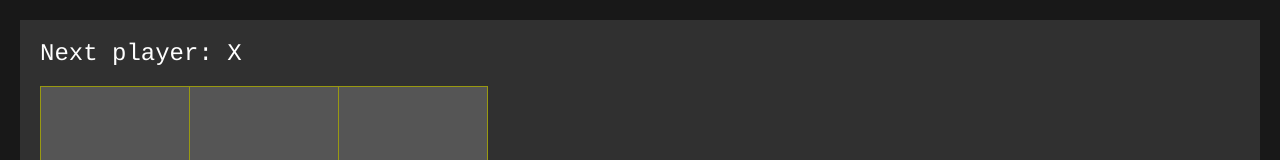
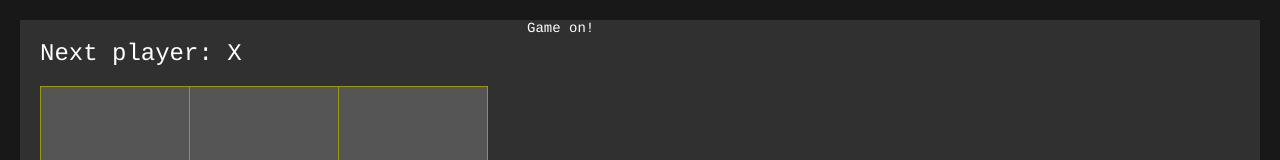
Before and after one commit to dougpagani/react-vignettes, a React (Create React App) app: page / in a window 1280 px wide. Shown: the top 160 px of the page. Built offline with nearby package versions, Linux system fonts and the light colour scheme.

Commit message:
Add win-condition plumbing

```diff
--- a/src/tic-tac-toe-from-react-tutorial.js
+++ b/src/tic-tac-toe-from-react-tutorial.js
@@ -15,9 +15,12 @@
 // - add a useUILock() -- [ bool, lockUI, unlockUI ]
 // - build a maze game, add depth-first & breadth-first search
 // - add responsive design for tic-tac-toe, 3 sizes of squares
+// - add button effect for pressing
+// - add dark-mode toggle
+// - custom hooks refactor
 
 import './tic-tac-toe-from-react-tutorial.css';
-import React, { useState } from 'react'
+import React, { useState, useEffect } from 'react'
 
 function Square({mark, onClick}) {
   const RED = "#633"
@@ -33,9 +36,16 @@ function Square({mark, onClick}) {
   );
 }
 
-function Board() {
+function Board({setGameIsWon}) {
   const [ marks, setMarks ] = useState(Array(9).fill(null))
   const [ XIsNext, setXToBeNext ] = useState(true)
+
+  // useWinConditionChecker
+  useEffect(() => {
+    if ( marks[0] === 'X' && marks[1] === 'X' && marks[2] === 'X' ) {
+      setGameIsWon(true)
+    }
+  }, [marks])
 
   function renderSquare(i) {
     function setMark() {
@@ -73,12 +83,15 @@ function Board() {
 }
 
 function Game() {
+  const [ gameIsWon, setGameIsWon ] = useState(false)
+
   return (
     <div className="game">
       <div className="game-board">
-        <Board />
+        <Board setGameIsWon={setGameIsWon}/>
       </div>
       <div className="game-info">
+        <div>{ gameIsWon ? "GAME OVER" : "Game on!" }</div>
         <div>{/* status */}</div>
         <ol>{/* TODO */}</ol>
       </div>
@@ -86,11 +99,4 @@ function Game() {
   );
 }
 
-// ========================================
-
-// ReactDOM.render(
-//   <Game />,
-//   document.getElementById('root')
-// );
-
 export default Game
```
Also changed, not shown: 1 other file (tests, documents, lock files or other folders).
